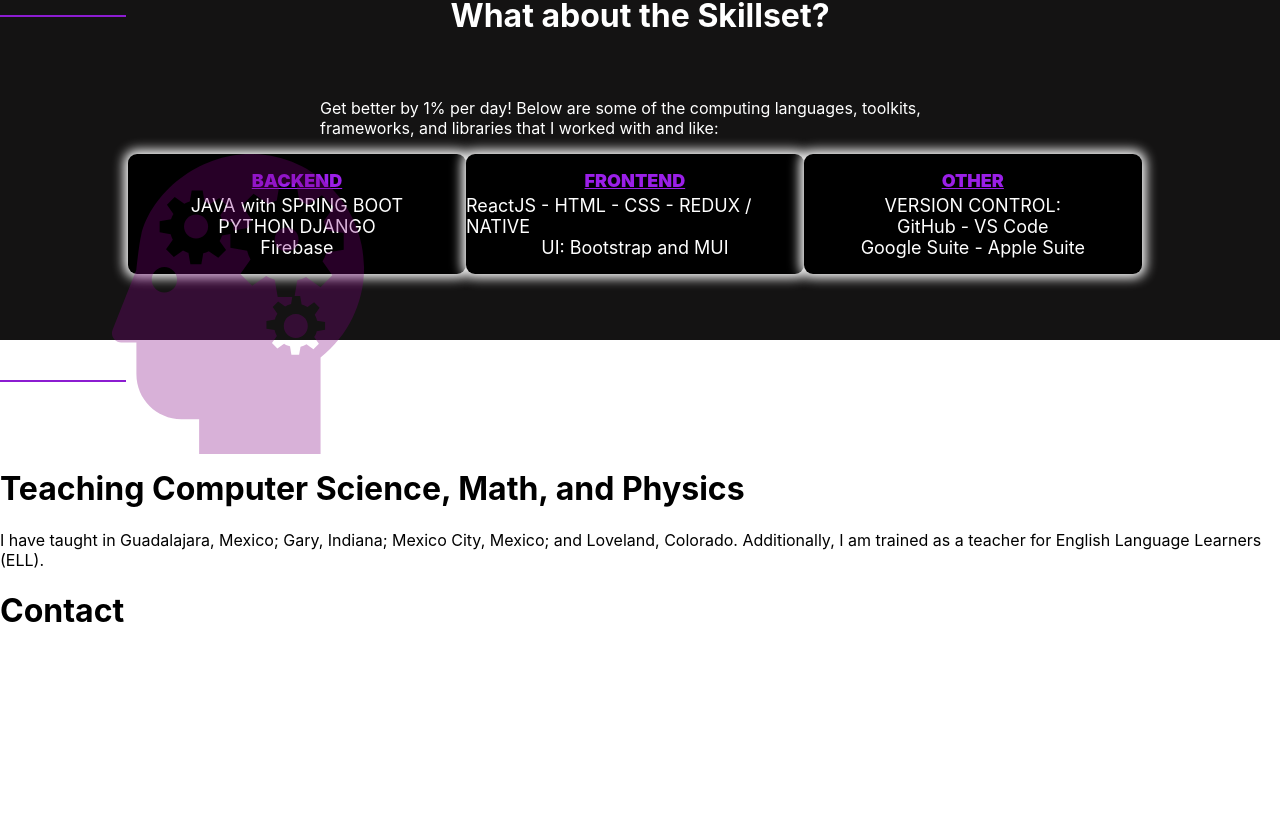
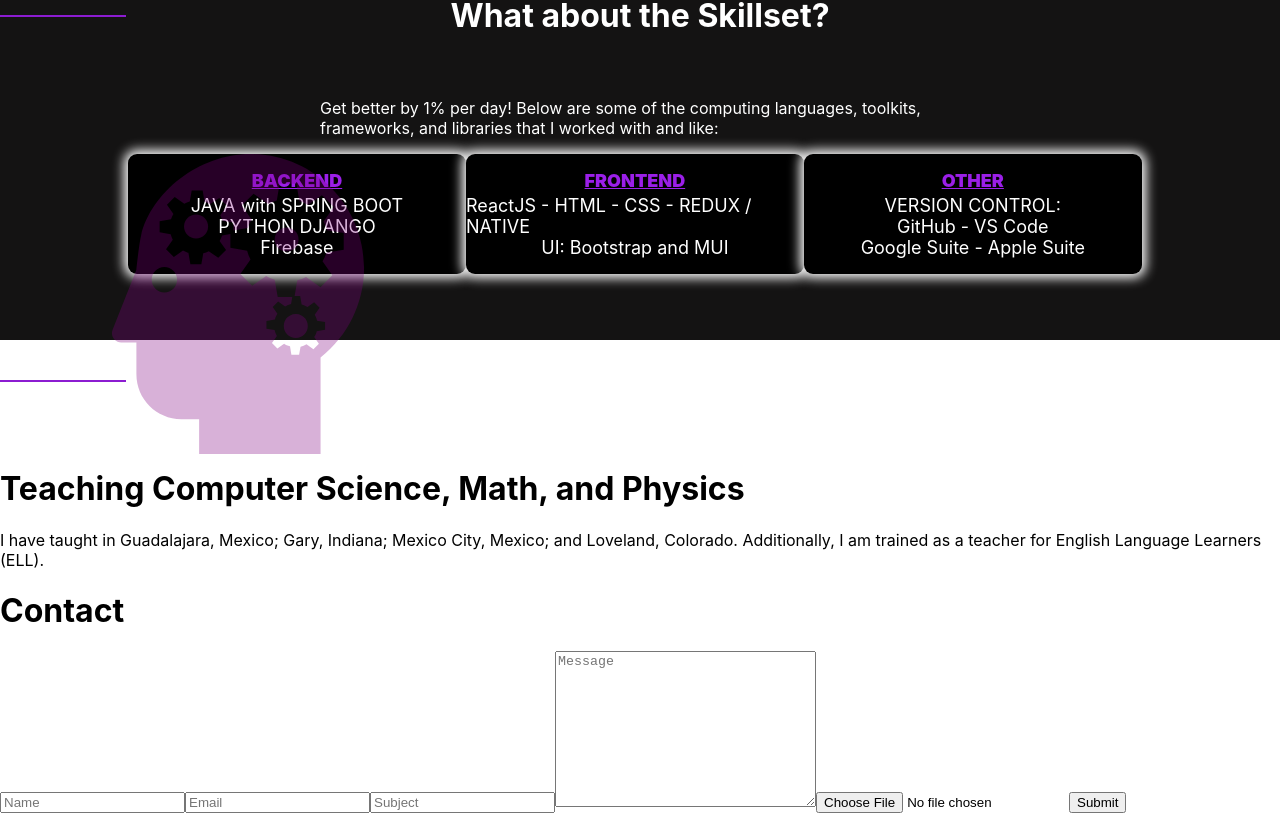
Before and after one commit to RThemian/react-portfolio-website, a React (Create React App) app: page / in a window 1280 px wide. Shown: the part 1461-2274 px from the top of the page. Before the commit the page ends 2112 px from the top, so only its background shows below. Built offline with nearby package versions, Linux system fonts and the light colour scheme.

Commit message:
adding contact form
not formatted well

```diff
--- a/src/components/Contact/Contact.js
+++ b/src/components/Contact/Contact.js
@@ -1,8 +1,43 @@
+import React from 'react';
+
 const Contact = () => {
     return (
-        <div id="contact">
+    <div id="contact" className="container">
             <h1>Contact</h1>
-        </div>
+        <form>
+            <input
+            type = 'text'
+            name = 'name'
+            placeholder="Name"
+            />
+
+            <input
+            type = 'email'
+            name = 'email'
+            placeholder="Email"
+            />
+
+            <input
+            type = 'subject'
+            name = 'subject'
+            placeholder="Subject"
+            />
+
+           <textarea
+           name = 'message'
+           cols = '30'
+           rows = '10'
+           placeholder="Message"
+           />
+
+           <input
+           type = 'file'
+           name = 'resume[]'
+           />
+           <button type = 'submit'>Submit</button>
+    </form>
+
+</div>
      );
 }
 
```
